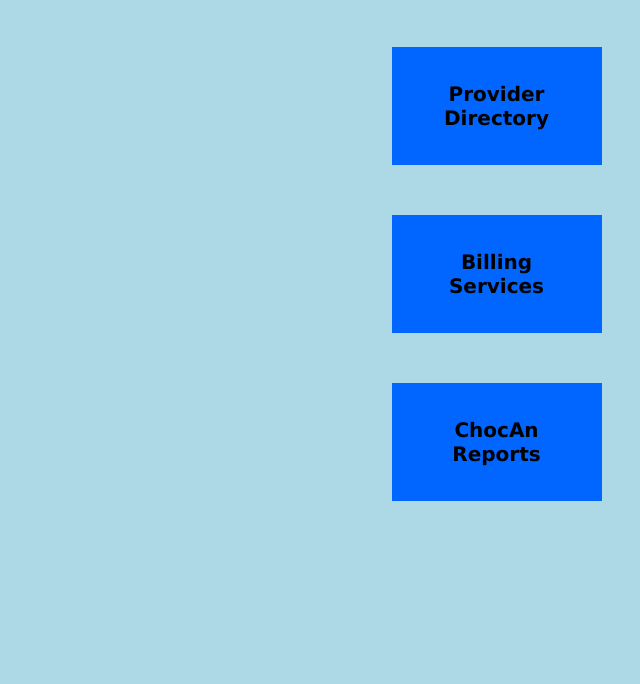
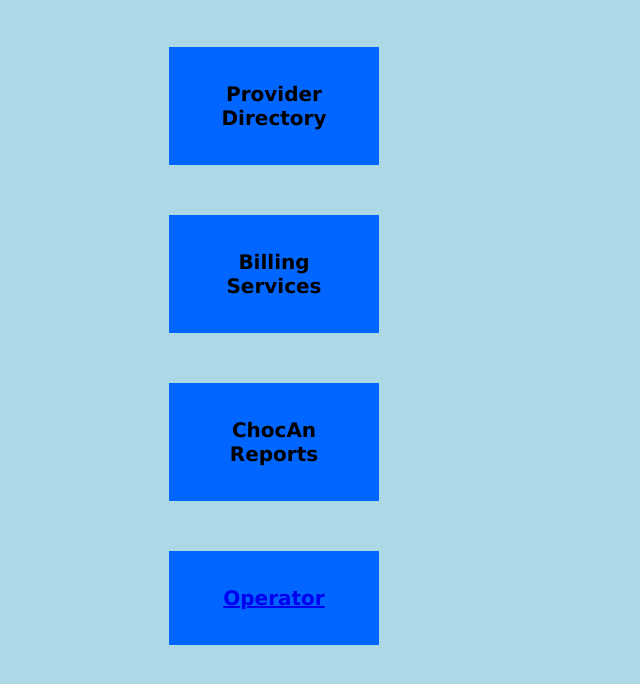
Before and after one commit to VeeramHirekhan/-2-007-Britney-Spears, a plain HTML site: page chocAnCompany.html in a window 1280 px wide. Shown: the part 112-796 px from the top of the page, without its empty margins (366-1006 px from the left). Drawn offline with Linux system fonts and the light colour scheme.

Commit message:
Add files via upload

```diff
--- a/chocAnCompany.html
+++ b/chocAnCompany.html
@@ -2,6 +2,7 @@
 <html>
 <link rel="stylesheet" type="text/css" href="mystyles.css" media="screen" />
 <link rel="stylesheet" type="javascript" href="script.js" media="screen" />
+<link rel="stylesheet" type="html" href="operator.html" media="screen"/>
 <head>
 
 </head>
@@ -9,9 +10,10 @@
 
 <strong><h1 style="font-size:60px;">ChocAn Company</h1><strong>
 <div>
-	<center><p class="options">Provider Directory<p></center>
-	<center><p class="options">Billing Services<p></center>
-	<center><p class="options">ChocAn Reports<p></center>
+	<center><p class="selection">Provider Directory<p></center>
+	<center><p class="selection">Billing Services<p></center>
+	<center><p class="selection">ChocAn Reports<p></center>
+	<center><p class="selection"><a href="operator.html">Operator</a><p></center>
 </div>
 </body>
 </html>
--- a/mystyles.css
+++ b/mystyles.css
@@ -36,6 +36,13 @@ p {
     	padding: 35px;
 	margin-left: -395px;
 }
+.selection
+{
+	background-color: #0066ff;
+	margin: 50px;
+    	width: 210px;
+    	padding: 35px;
+}
 * {
     box-sizing: border-box;
 }
```
